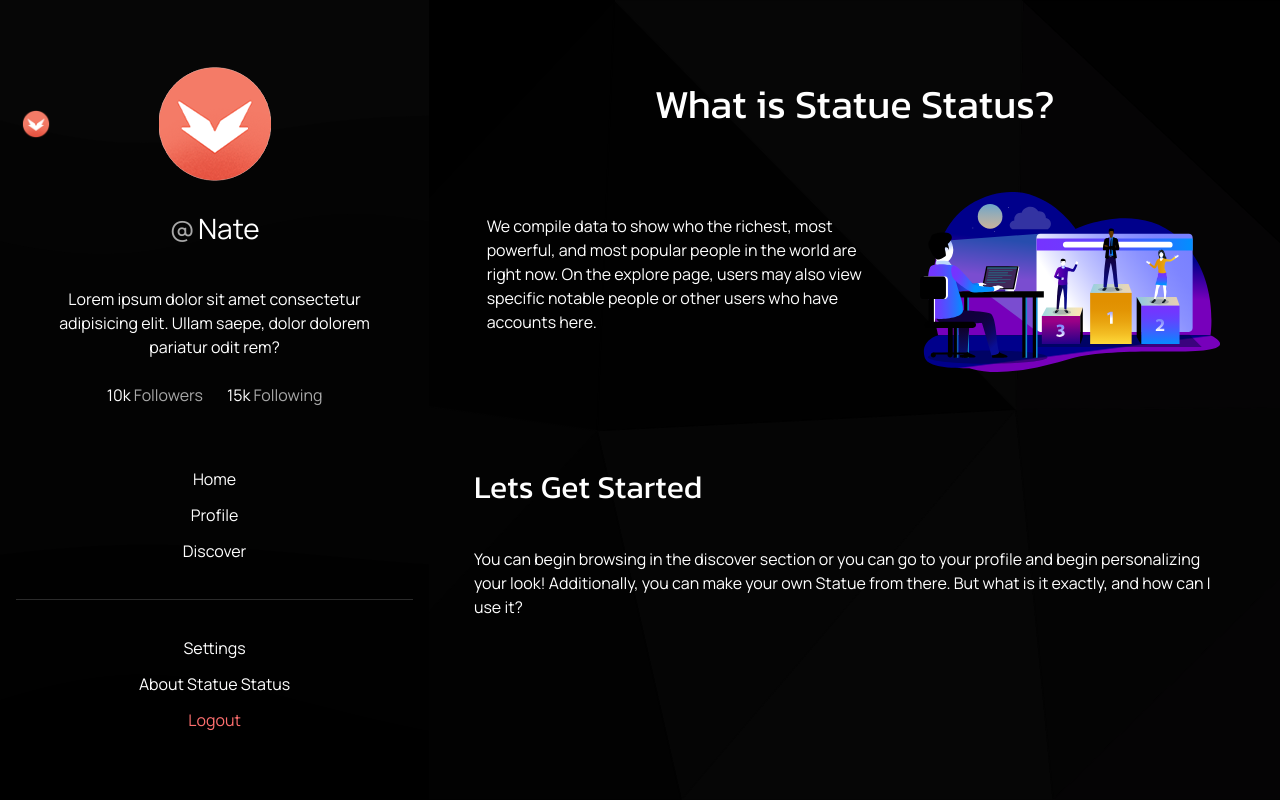
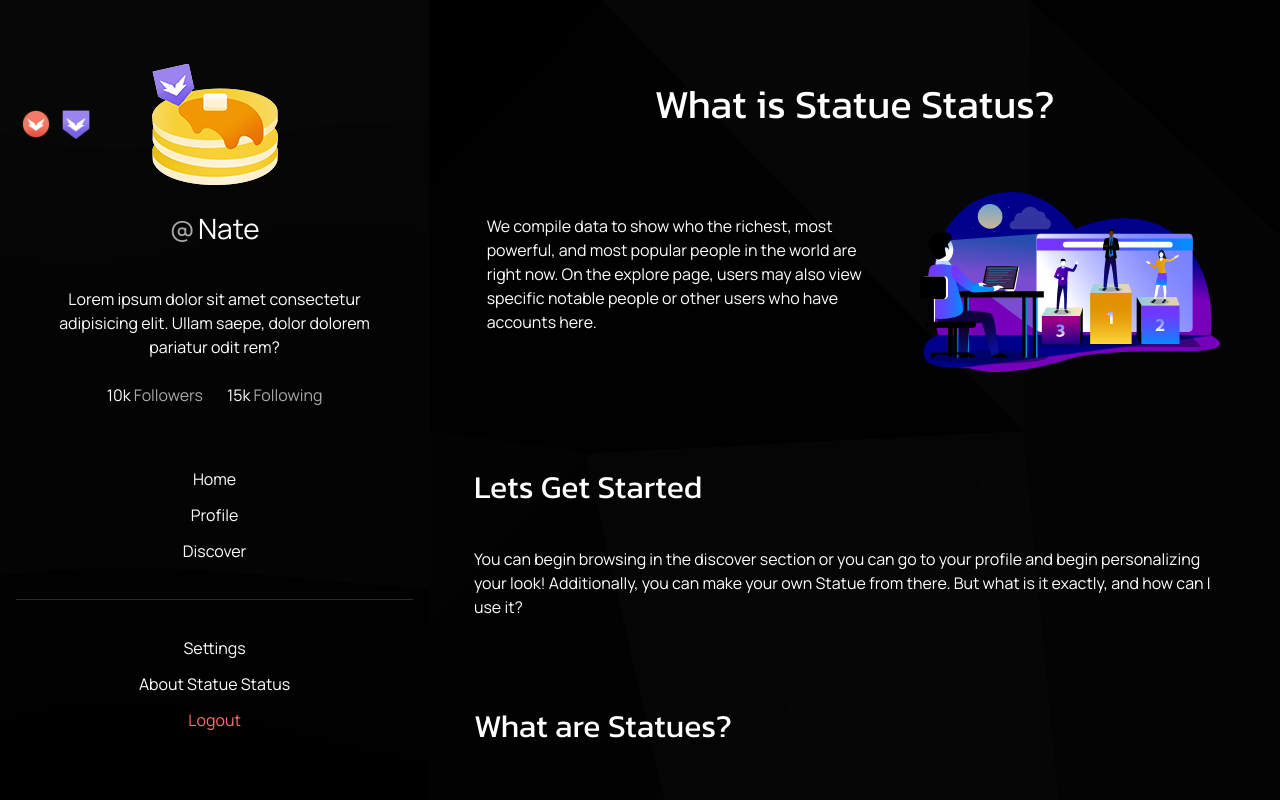
Before and after one commit to TDG-Org/Statue-Status, a React (Create React App) app in the folder client/: page / in a window 1280 px wide. Shown: the top 800 px of the page. Built offline with nearby package versions, Linux system fonts and the light colour scheme.

Commit message:
small update

```diff
--- a/client/src/assets/imgs/index.js
+++ b/client/src/assets/imgs/index.js
@@ -1,3 +1,5 @@
 // Core Images File to Export as bundle
 
-export const TempUserPfp = require("./brilliance.png");
+export const Brilliance = require("./brilliance.png");
+export const Bravery = require("./bravery.png");
+export const Pancake = require("./pancake.png");
--- a/client/src/components/User.jsx
+++ b/client/src/components/User.jsx
@@ -3,7 +3,7 @@ import React from "react";
 // Styles
 import "../sass/components/User.scss";
 
-import TempUserPfp from "../assets/imgs/brilliance.png";
+import { Bravery, Brilliance, Pancake } from "../assets/imgs";
 
 const User = () => {
   return (
@@ -16,14 +16,19 @@ const User = () => {
       <ul className="badge-sect">
         <li className="badge">
             <a href="#">
-              <img src={TempUserPfp} alt="" />
+              <img src={Brilliance} alt="" />
+          </a>
+        </li>
+        <li className="badge">
+            <a href="#">
+              <img src={Bravery} alt="" />
           </a>
         </li>
       </ul>
 
       {/* Avatar Section  */}
       <div className="avatar-sect">
-          <img src={TempUserPfp} alt="" />
+          <img src={Pancake} alt="" />
       </div>
 
       </div>
--- a/client/src/pages/About/AboutPage.jsx
+++ b/client/src/pages/About/AboutPage.jsx
@@ -12,6 +12,7 @@ const AboutPage = () => {
 
       <div className="container">
 
+        {/* intro  */}
         <div className="about-sect about-intro-sect" id="introduction">
           <h1>What is Statue Status?</h1>
           <div className="about-sect-content about-intro-sect-content">
@@ -22,11 +23,19 @@ const AboutPage = () => {
             </div>
         </div>
 
+        {/* Getting Started  */}
         <div className="about-sect">
           <h2>Lets Get Started</h2>
-
           <div className="about-sect-content">
             <p>You can begin browsing in the discover section or you can go to your profile and begin personalizing your look! Additionally, you can make your own Statue from there. But what is it exactly, and how can I use it?</p>
+            </div>
+        </div>
+
+        {/* What are Statues? */}
+        <div className="about-sect">
+          <h2>What are Statues?</h2>
+          <div className="about-sect-content">
+            <p></p>
             </div>
         </div>
 
--- a/client/src/sass/variables.scss
+++ b/client/src/sass/variables.scss
@@ -11,7 +11,7 @@ $h2-clr: #4a4a4aeb;
 
 // mid Contrast
 $mid-light-clr: #a8a8a8;
-$mid-dark-clr: #000000a3;
+$mid-dark-clr: #0000008b;
 
 // Full Contrast
 $light-clr: #fff;
```
Also changed, not shown: client/src/assets/imgs/bravery.png (added), client/src/assets/imgs/pancake.png (added).
